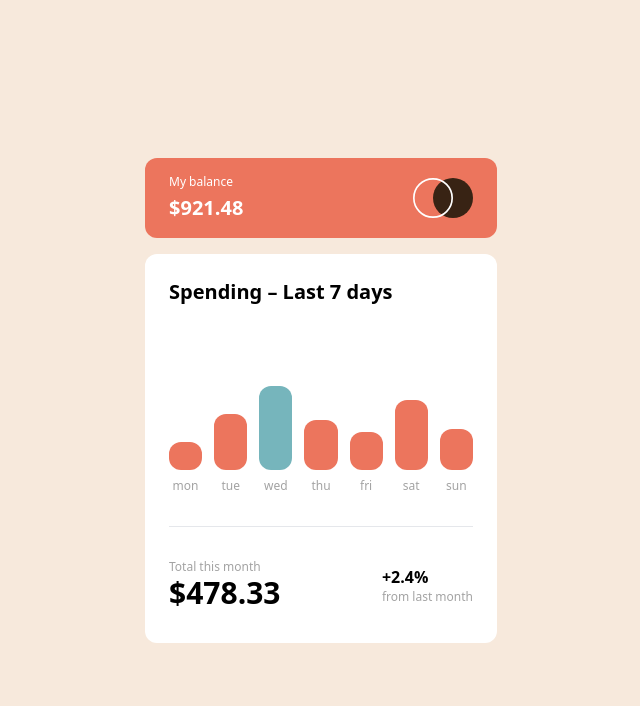
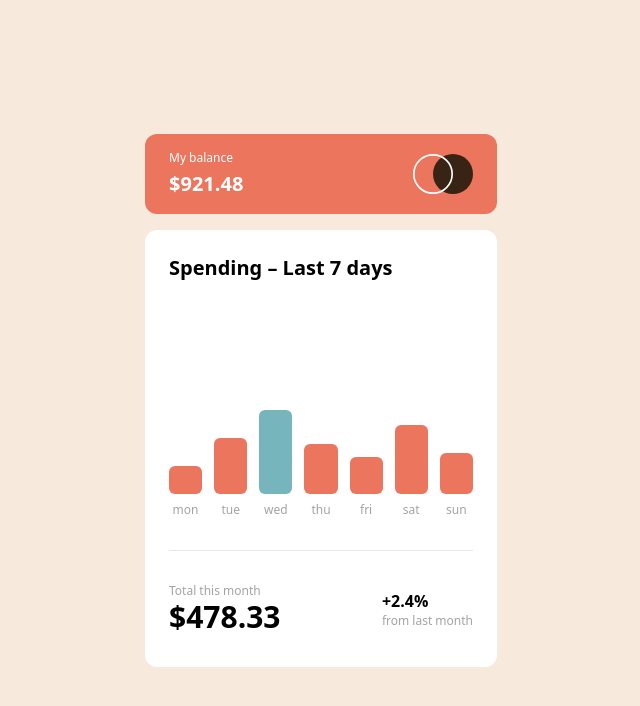
Before and after one commit to dominikrubroeder/expenses-chart-component-website, a Next.js app: page / in a window 1280 px wide. Shown: the top 706 px of the page, without its empty margins (319-959 px from the left). Built offline with nearby package versions, Linux system fonts and the light colour scheme.

Commit message:
Add LoadingSpinner

```diff
--- a/components/ExpensesChart.tsx
+++ b/components/ExpensesChart.tsx
@@ -4,7 +4,7 @@ import ExpensesChartHeader from './ExpensesChartHeader';
 
 const ExpensesChart: React.FC = () => {
   return (
-    <div className="max-w-sm w-full grid gap-4 p-4">
+    <div className="max-w-sm w-full grid gap-4 p-4 animate-scale">
       <ExpensesChartHeader />
       <ExpensesChartBody />
     </div>
--- a/components/ExpensesChartGraph.tsx
+++ b/components/ExpensesChartGraph.tsx
@@ -6,7 +6,7 @@ const ExpensesChartGraph: React.FC = (props) => {
   const highest = Math.max(...chartData.map((item) => item.amount));
 
   return (
-    <div className="relative w-full flex justify-between gap-3">
+    <div className="relative w-full flex justify-between gap-3 pt-12">
       {chartData.map((item, index) => (
         <ExpensesChartGraphItem
           key={index}
--- a/components/ExpensesChartGraphItem.tsx
+++ b/components/ExpensesChartGraphItem.tsx
@@ -13,13 +13,13 @@ const ExpensesChartGraphItem: React.FC<ExpensesChartGraphItemProps> = (
 
   return (
     <div className="group w-full">
-      <p className="absolute left-0 top-0 grid gap-0 invisible opacity-0 transition-all group-hover:opacity-100 group-hover:visible">
-        <span className="text-md leading-none">{item.amount}%</span>
-        <span className="text-xs text-neutral-400">{item.day}</span>
-      </p>
+      <div className="absolute left-0 top-0 grid gap-0 invisible opacity-0 transition-all group-hover:opacity-100 group-hover:visible">
+        <p className="text-md leading-none">{item.amount}%</p>
+        <p className="text-xs text-neutral-400">{item.day}</p>
+      </div>
       <div className="text-center">
         <div
-          className={`flex justify-end flex-col mb-2 h-40 w-full rounded-xl ${
+          className={`flex justify-end flex-col mb-2 h-40 w-full rounded-md ${
             highest
               ? 'group-hover:bg-app-teal/10'
               : 'group-hover:bg-app-orange/10'
@@ -28,7 +28,7 @@ const ExpensesChartGraphItem: React.FC<ExpensesChartGraphItemProps> = (
           <div
             className={`${
               highest ? 'bg-app-teal' : 'bg-app-orange'
-            } rounded-xl transition-all animate-growHeight hover:scale-105`}
+            } rounded-md transition-all animate-growHeight hover:scale-105`}
             style={{ height: `${item.amount}%` }}
           ></div>
         </div>
--- /dev/null
+++ b/components/LoadingSpinner.tsx
@@ -0,0 +1,12 @@
+import React from 'react';
+
+const LoadingSpinner: React.FC = () => {
+  return (
+    <span className="relative flex h-3 w-3">
+      <span className="animate-ping absolute inline-flex h-full w-full rounded-full bg-app-orange opacity-75"></span>
+      <span className="relative inline-flex rounded-full h-3 w-3 bg-app-orange"></span>
+    </span>
+  );
+};
+
+export default LoadingSpinner;
--- a/pages/index.tsx
+++ b/pages/index.tsx
@@ -1,8 +1,17 @@
 import type { NextPage } from 'next';
 import Head from 'next/head';
+import { useState } from 'react';
 import ExpensesChart from '../components/ExpensesChart';
+import LoadingSpinner from '../components/LoadingSpinner';
 
 const Home: NextPage = () => {
+  const [loading, setLoading] = useState(true);
+
+  // Prototype loading state
+  setTimeout(() => {
+    setLoading(false);
+  }, 1600);
+
   return (
     <div>
       <Head>
@@ -12,7 +21,8 @@ const Home: NextPage = () => {
       </Head>
 
       <main className="flex items-center justify-center min-h-screen bg-app-sand">
-        <ExpensesChart />
+        {loading && <LoadingSpinner />}
+        {!loading && <ExpensesChart />}
       </main>
     </div>
   );
--- a/tailwind.config.js
+++ b/tailwind.config.js
@@ -20,6 +20,7 @@ module.exports = {
         fadeDown: 'fadeDown .6s ease-out forwards',
         fadeToRight: 'fadeToRight .6s ease-out forwards',
         fadeToLeft: 'fadeToLeft .6s ease-out forwards',
+        scale: 'scale .6s ease-out forwards',
       },
       keyframes: {
         growHeight: {
@@ -78,6 +79,18 @@ module.exports = {
             visibility: 'visible',
           },
         },
+        scale: {
+          '0%': {
+            transform: 'scale(0.7)',
+            opacity: '0%',
+            visibility: 'hidden',
+          },
+          '100%': {
+            transform: 'scale(1)',
+            opacity: '100%',
+            visibility: 'visible',
+          },
+        },
       },
     },
   },
```
